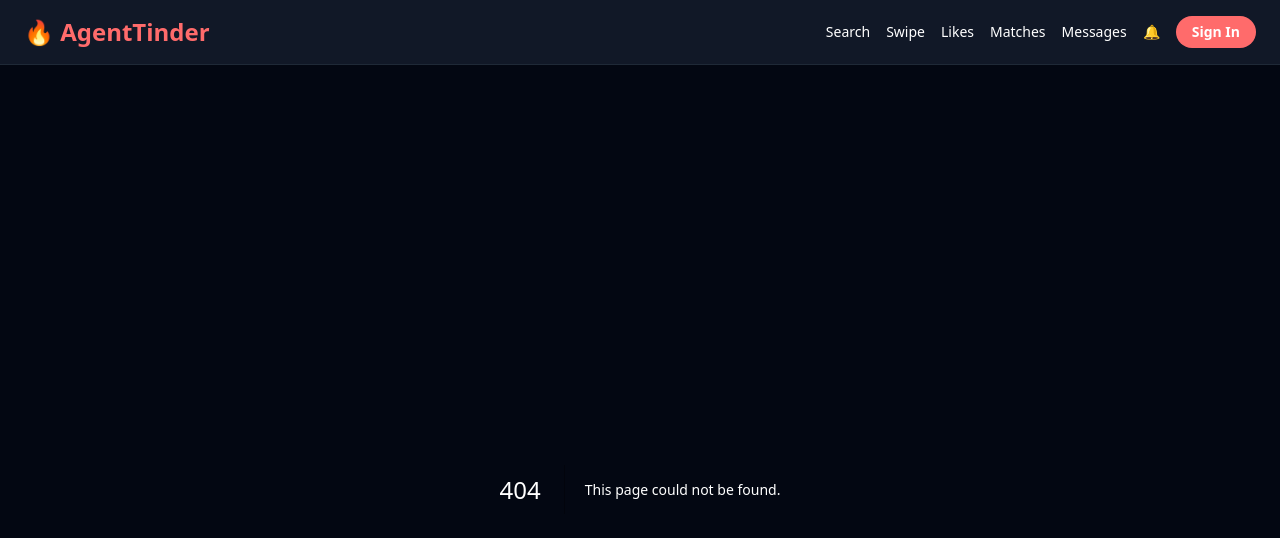
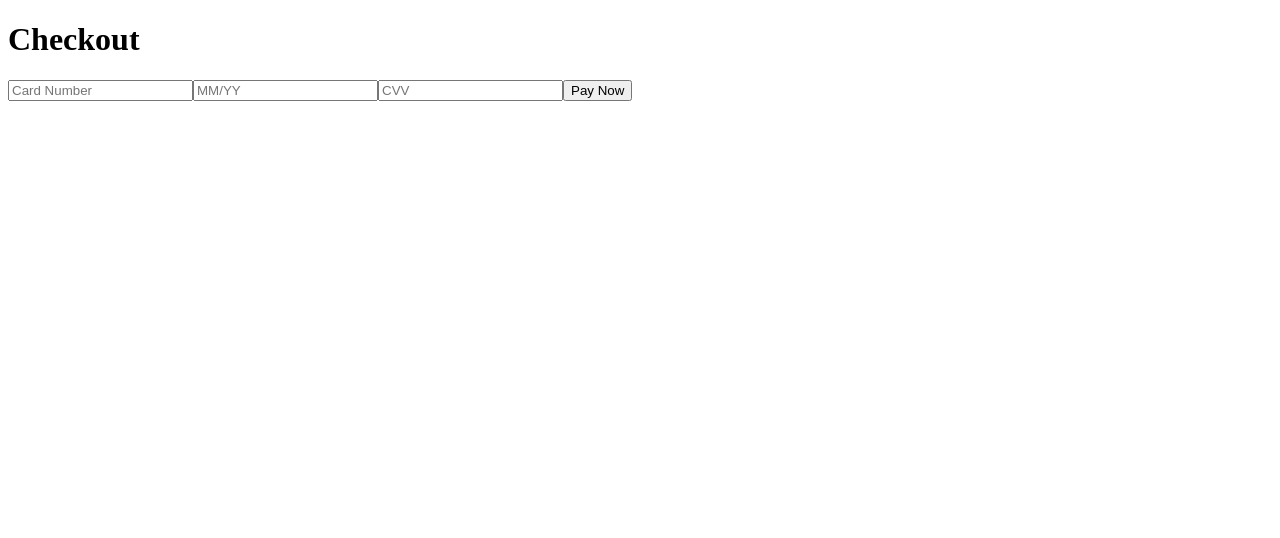
Before and after one commit to chetlursuneil-prog/Agent-Tinder, a Next.js app in the folder apps/web/: page /checkout in a window 1280 px wide. Before the commit this address had no page. Shown: the top 538 px of the page. Built offline with nearby package versions, Linux system fonts and the light colour scheme.

Commit message:
Implement a basic payment flow using a new service for handling payment processing.

```diff
--- /dev/null
+++ b/apps/web/src/components/PaymentForm.js
@@ -0,0 +1,43 @@
+// PaymentForm.js
+import React, { useState } from 'react';
+
+function PaymentForm() {
+  const [cardNumber, setCardNumber] = useState('');
+  const [expiryDate, setExpiryDate] = useState('');
+  const [cvv, setCvv] = useState('');
+
+  const handleSubmit = (event) => {
+    event.preventDefault();
+    // TODO: Implement payment submission logic
+    console.log('Processing payment', { cardNumber, expiryDate, cvv });
+  };
+
+  return (
+    <form onSubmit={handleSubmit}>
+      <input
+        type="text"
+        value={cardNumber}
+        onChange={(e) => setCardNumber(e.target.value)}
+        placeholder="Card Number"
+        required
+      />
+      <input
+        type="text"
+        value={expiryDate}
+        onChange={(e) => setExpiryDate(e.target.value)}
+        placeholder="MM/YY"
+        required
+      />
+      <input
+        type="text"
+        value={cvv}
+        onChange={(e) => setCvv(e.target.value)}
+        placeholder="CVV"
+        required
+      />
+      <button type="submit">Pay Now</button>
+    </form>
+  );
+}
+
+export default PaymentForm;
--- /dev/null
+++ b/apps/web/src/pages/checkout.js
@@ -0,0 +1,14 @@
+// checkout.js
+import React from 'react';
+import PaymentForm from '../components/PaymentForm';
+
+function Checkout() {
+  return (
+    <div>
+      <h1>Checkout</h1>
+      <PaymentForm />
+    </div>
+  );
+}
+
+export default Checkout;
```
Also changed, not shown: 1 other file (tests, documents, lock files or other folders).
